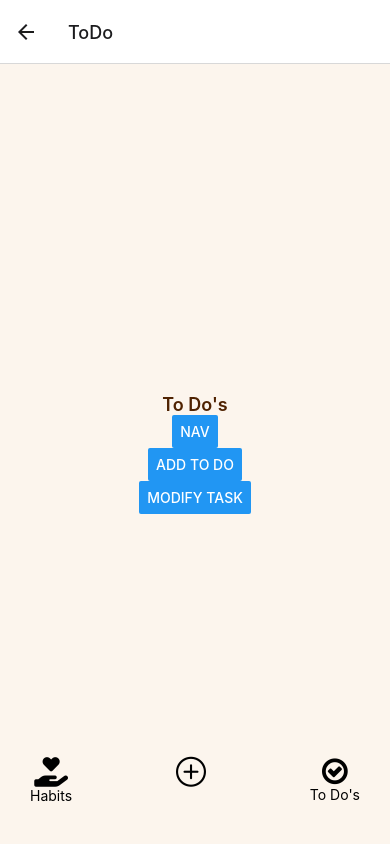
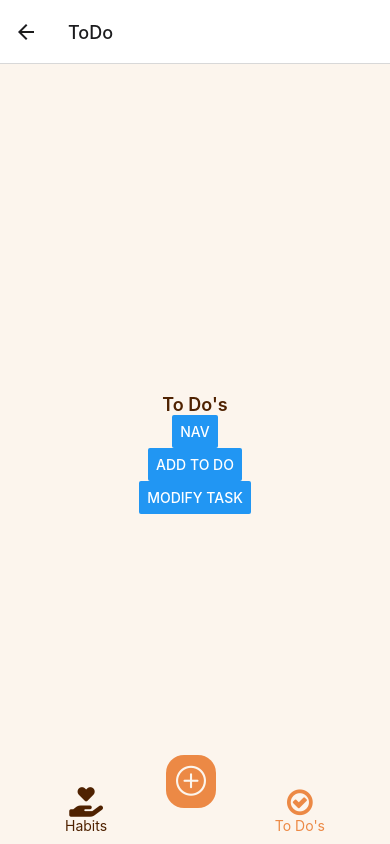
Before and after one commit to kismakk/ascend, a React Native app: screen /ToDo in a window 390 px wide. Built offline with nearby package versions, Linux system fonts and the light colour scheme; no server answers.

Commit message:
Style BottomNav

```diff
--- a/components/BottomNav/BottomNav.js
+++ b/components/BottomNav/BottomNav.js
@@ -1,11 +1,20 @@
 import { View, Text, Pressable } from "react-native";
 import React from "react";
 import { FontAwesome6, FontAwesome, AntDesign } from "@expo/vector-icons";
-import styles from "../BottomNav/BottomNav.styles";
+import { useTheme } from "../../hooks/ThemeContext";
+import getDynamicStyles from './BottomNav.styles';
+import { COLORS } from "../../constants/theme";
+
 
 export default function BottomNav({ navigation, setToDoModalVisible, setHabitModalVisible }) {
+  const { theme } = useTheme();
+  const styles = getDynamicStyles(theme);
+  const currentScreen = navigation.getState().routes[navigation.getState().index].name
+  const themeBackgroundColor = COLORS[theme].text;
+  const plusBackgroundColor = COLORS[theme].background;
+  const isHabitsActive = currentScreen === "Habits";
+  const isToDoActive = currentScreen === "ToDo";
 
-  const currentScreen = navigation.getState().routes[navigation.getState().index].name
 
   return (
     <View style={styles.bottomNav}>
@@ -15,8 +24,8 @@ export default function BottomNav({ navigation, setToDoModalVisible, setHabitMod
         }}
       >
         <View style={styles.buttons}>
-          <FontAwesome6 name="hand-holding-heart" size={30} color="black" />
-          <Text>Habits</Text>
+          <FontAwesome6 name="hand-holding-heart" size={30} color={isHabitsActive ? COLORS[theme].secondary : themeBackgroundColor} />
+          <Text style={[styles.text, isHabitsActive && { color: COLORS[theme].secondary }]}>Habits</Text>
         </View>
       </Pressable>
       <Pressable
@@ -28,8 +37,8 @@ export default function BottomNav({ navigation, setToDoModalVisible, setHabitMod
           }
         }}
       >
-        <View>
-          <AntDesign name="pluscircleo" size={30} color="black" />
+        <View style={styles.plus}>
+          <AntDesign name="pluscircleo" size={30} color={plusBackgroundColor} />
         </View>
       </Pressable>
       <Pressable
@@ -38,8 +47,8 @@ export default function BottomNav({ navigation, setToDoModalVisible, setHabitMod
         }}
       >
         <View style={styles.buttons}>
-          <FontAwesome name="check-circle-o" size={30} color="black" />
-          <Text>To Do's</Text>
+          <FontAwesome name="check-circle-o" size={30} color={isToDoActive ? COLORS[theme].secondary : themeBackgroundColor} />
+          <Text style={[styles.text, isToDoActive && { color: COLORS[theme].secondary }]}>To Do's</Text>
         </View>
       </Pressable>
     </View>
--- a/components/BottomNav/BottomNav.styles.js
+++ b/components/BottomNav/BottomNav.styles.js
@@ -1,18 +1,37 @@
 import { StyleSheet, } from 'react-native';
+import { COLORS } from "../../constants/theme";
+import { Dimensions } from "react-native";
 
-export default StyleSheet.create({
+const getDynamicStyles = (theme) => {
+  const window = Dimensions.get("window");
+
+  return StyleSheet.create({
     bottomNav: {
       flexDirection: 'row',
       position: 'absolute',
-    bottom: 1,
-    width: '100%',
-    height: '15%',
+      bottom: 0,
+      width: window.width,
+      height: window.height * 0.08,
       justifyContent: 'space-between',
+      alignItems: 'center',
       alignContent: 'space-between',
-    padding: 30,
+      paddingLeft: 65,
+      paddingRight: 65,
+      backgroundColor: COLORS[theme].background,
     },
     buttons: {
       flexDirection: 'column',
       alignItems: 'center',
+    },
+    plus: {
+      backgroundColor: COLORS[theme].secondary,
+      borderRadius: 18,
+      padding: 10,
+      marginTop: -55,
+    },
+    text: {
+      color: COLORS[theme].text,
+    },
+  });
 }
-})
+export default getDynamicStyles;
--- a/components/HabitBar/HabitBar.js
+++ b/components/HabitBar/HabitBar.js
@@ -1,6 +1,5 @@
 import React, { useState } from "react";
 import { View, Text, Button } from "react-native";
-import styles from "./HabitBar.styles";
 import { useTheme } from "../../hooks/ThemeContext";
 import getDynamicStyles from './HabitBar.styles';
 import ModifyHabitModal from '../ModifyHabit/ModifyHabitModal';
--- a/components/HabitBar/HabitBar.styles.js
+++ b/components/HabitBar/HabitBar.styles.js
@@ -9,7 +9,7 @@ const getDynamicStyles = (theme) => {
       margin: 10,
       flexDirection: "row",
       backgroundColor: COLORS[theme].primary,
-      borderRadius: 40,
+      borderRadius: 30,
       alignItems: "center",
       justifyContent: "space-between",
       width: window.width * 0.8,
```
Lines whose indentation alone changed are shown as unchanged.
